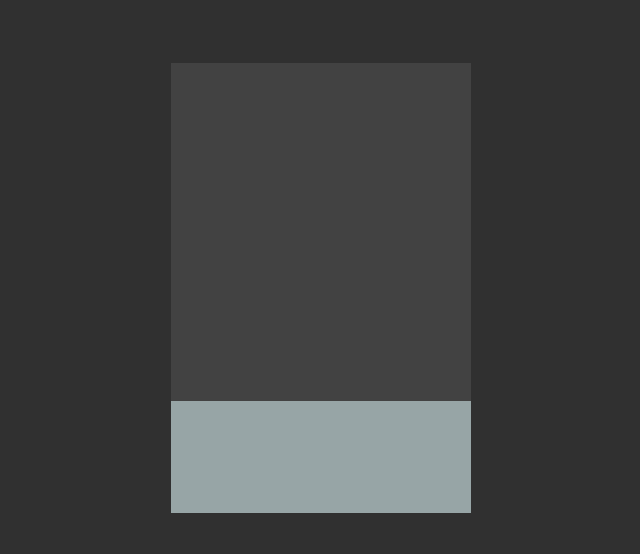
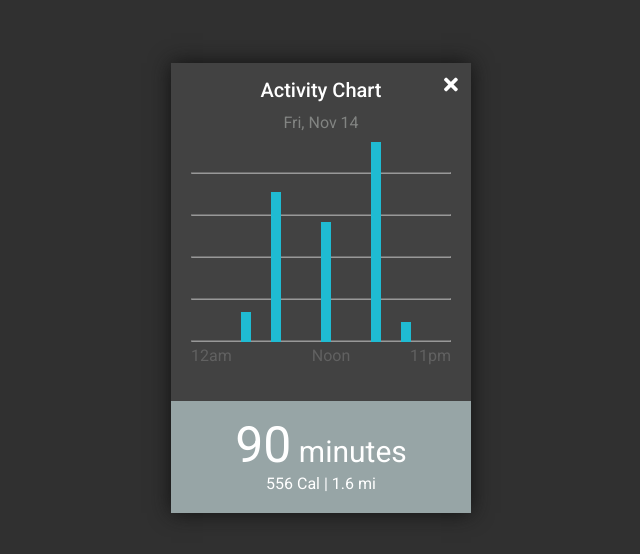
Before and after one commit to JakubDev/DailyUI-18, a plain HTML site: page index.html in a window 1280 px wide. Shown: the part 112-666 px from the top of the page, without its empty margins (319-959 px from the left). Drawn offline with Linux system fonts and the light colour scheme.

Commit message:
Finish work

```diff
--- a/index.html
+++ b/index.html
@@ -7,12 +7,33 @@
     <title>Daily18</title>
     <link rel="stylesheet" href="style.css">
     <link href="https://fonts.googleapis.com/css?family=Roboto:100,100i,300,300i,400,400i,500,500i,700,700i,900,900i&amp;subset=latin-ext" rel="stylesheet">
+    <link rel="stylesheet" href="https://use.fontawesome.com/releases/v5.6.3/css/all.css" integrity="sha384-UHRtZLI+pbxtHCWp1t77Bi1L4ZtiqrqD80Kn4Z8NTSRyMA2Fd33n5dQ8lWUE00s/" crossorigin="anonymous">
 </head>
 <body>
 <div class="container">
     <div class="box">
-        <div class="top"></div>
-        <div class="bottom"></div>
+        <div class="top">
+                <p class="title">Activity Chart</p>
+                <i class="fas fa-times"></i>
+                <p class="date">Fri, Nov 14</p>
+                <hr class="line">
+                <hr class="line">
+                <hr class="line">
+                <hr class="line">
+                <hr class="line">
+                <div class="column one"></div>
+                <div class="column two"></div>
+                <div class="column three"></div>
+                <div class="column four"></div>
+                <div class="column five"></div>
+                <p class="time">12am</p>
+                <p class="time noon">Noon</p>
+                <p class="time pm">11pm</p>
+        </div>
+        <div class="bottom">
+            <p class="minutes"><span>90</span> minutes</p>
+            <p class="cal">556 Cal | 1.6 mi</p>
+        </div>
     </div>
 </div>
 </body>
--- a/style.css
+++ b/style.css
@@ -3,6 +3,7 @@ body {
     padding: 0;
     font-family: 'Roboto', sans-serif;
     background-color: #303030;
+    overflow: hidden;
 }
 
 .container{
@@ -17,6 +18,7 @@ body {
     width: 300px;
     height: 450px;
     flex-direction: column;
+    box-shadow: 0px 0px 20px #111;
 }
 
 .top{
@@ -31,6 +33,106 @@ body {
     background-color: #97a5a6;
 }
 
-@media only screen and (max-width: 600px) {
+.title{
+    font-size: 20px;
+    color: white;
+    text-align: center;
+    font-weight: 500;
+    padding-top: 15px;
+    margin-top: 0;
+}
 
+.fas{
+    position: relative;
+    color: white;
+    font-size: 20px;
+    top: -47px;
+    left: 273px;
 }
+
+.date{
+    color: #828482;
+    text-align: center;
+    margin-top: -30px;
+}
+
+.line{
+    margin-top: 40px;
+    margin-left: 20px;
+    margin-right: 20px;
+    opacity: 0.5;
+}
+
+.column{
+    position: relative;
+    height: 10px;
+    width: 10px;
+    background-color: #1fbbd2;
+}
+
+.one{
+    height: 30px;
+    left: 70px;
+    top: -38px;
+}
+
+.two{
+    height: 150px;
+    left: 100px;
+    top: -188px;
+}
+
+.three{
+    height: 120px;
+    left: 150px;
+    top: -308px;
+}
+
+.four{
+    height: 200px;
+    left: 200px;
+    top: -508px;
+}
+
+.five{
+    height: 20px;
+    left: 230px;
+    top: -528px;
+}
+
+.time{
+    position: relative;
+    color: #616161;
+    top: -540px;
+    margin-left: 20px;
+}
+
+.noon{
+    text-align: center;
+    top: -575px;
+}
+
+.pm{
+    text-align: end;
+    margin-right: 20px;
+    top: -610px;
+}
+
+.minutes{
+    margin: 0;
+    font-size: 30px;
+    color: white;
+    font-weight: 400;
+    padding-top: 15px;
+    text-align: center;
+}
+
+span{
+    font-size: 50px;
+}
+
+.cal{
+    text-align: center;
+    color: white;
+    margin-top: 0px;
+}
```
